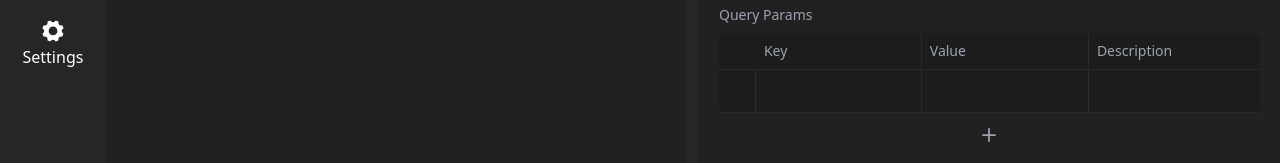
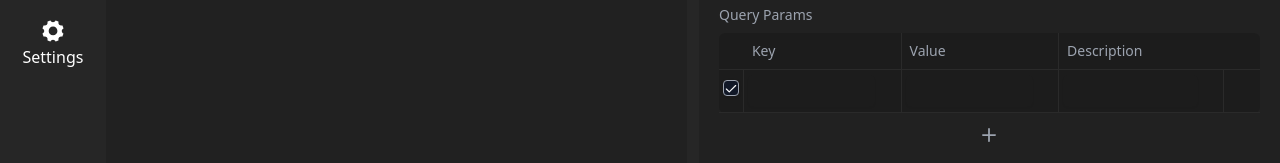
Before and after one commit to PV1shal/capybara, a React (Vite) app: page / in a window 1280 px wide. Shown: the part 147-310 px from the top of the page. Built offline with nearby package versions, Linux system fonts and the light colour scheme.

Commit message:
checkbox + move from list to json to store row data

```diff
--- a/package.json
+++ b/package.json
@@ -10,6 +10,7 @@
     "tauri": "tauri"
   },
   "dependencies": {
+    "@radix-ui/react-checkbox": "^1.1.3",
     "@radix-ui/react-dialog": "^1.1.4",
     "@radix-ui/react-popover": "^1.1.4",
     "@radix-ui/react-slot": "^1.1.1",
--- a/src/components/BodyTable.jsx
+++ b/src/components/BodyTable.jsx
@@ -1,21 +1,27 @@
 import { useState } from "react";
-import { Input } from "./ui/input";
+import RequestInputTable from "./RequestInputTable";
 import { cn } from "@/lib/utils";
-import { IoIosClose } from "react-icons/io";
-import RequestInputTable from "./RequestInputTable";
 
 const BodyTable = () => {
   const [bodyType, setBodyType] = useState("none");
-  const [rows, setRows] = useState([{ key: "", value: "", description: "" }]);
+  const [rowsData, setRowsData] = useState({
+    0: { key: "", value: "", description: "", isIncluded: true }
+  });
+  const [nextId, setNextId] = useState(1);
 
   const addRow = () => {
-    setRows([...rows, { key: "", value: "", description: "" }]);
+    setRowsData(prev => ({
+      ...prev,
+      [nextId]: { key: "", value: "", description: "", isIncluded: true }
+    }));
+    setNextId(prev => prev + 1);
   };
 
-  const deleteRow = (index) => {
-    if (rows.length > 1) {
-      const newRows = rows.filter((_, i) => i !== index);
-      setRows(newRows);
+  const deleteRow = (id) => {
+    if (Object.keys(rowsData).length > 1) {
+      const newRows = { ...rowsData };
+      delete newRows[id];
+      setRowsData(newRows);
     }
   };
 
@@ -50,13 +56,12 @@ const BodyTable = () => {
           raw
         </button>
       </div>
-
-      {bodyType === "form-data" && (
+      {bodyType !== "none" && (
         <RequestInputTable
-          rows={rows}
+          rowsData={rowsData}
           addRow={addRow}
           deleteRow={deleteRow}
-          setRows={setRows}
+          setRowsData={setRowsData}
         />
       )}
     </div>
--- a/src/components/ParamsTable.jsx
+++ b/src/components/ParamsTable.jsx
@@ -1,24 +1,41 @@
-import { useState } from "react";
+import { useState, useEffect } from "react";
 import RequestInputTable from "./RequestInputTable";
 
 const ParamsTable = () => {
-  const [rows, setRows] = useState([{ key: "", value: "", description: "" }]);
+  const [rowsData, setRowsData] = useState({
+    0: { key: "", value: "", description: "", isIncluded: true },
+  });
+  const [nextId, setNextId] = useState(1);
 
   const addRow = () => {
-    setRows([...rows, { key: "", value: "", description: "" }]);
+    setRowsData((prev) => ({
+      ...prev,
+      [nextId]: { key: "", value: "", description: "", isIncluded: true },
+    }));
+    setNextId((prev) => prev + 1);
   };
 
-  const deleteRow = (index) => {
-    if (rows.length > 1) {
-      const newRows = rows.filter((_, i) => i !== index);
-      setRows(newRows);
+  const deleteRow = (id) => {
+    if (Object.keys(rowsData).length > 1) {
+      const newRows = { ...rowsData };
+      delete newRows[id];
+      setRowsData(newRows);
     }
   };
+
+  useEffect(() => {
+    console.log(rowsData);
+  }, [rowsData]);
 
   return (
     <div className="space-y-2 m-5">
       <div className="text-sm text-gray-400">Query Params</div>
-      <RequestInputTable rows={rows} addRow={addRow} deleteRow={deleteRow} setRows={setRows} />
+      <RequestInputTable
+        rowsData={rowsData}
+        addRow={addRow}
+        deleteRow={deleteRow}
+        setRowsData={setRowsData}
+      />
     </div>
   );
 };
--- a/src/components/RequestInputTable.jsx
+++ b/src/components/RequestInputTable.jsx
@@ -1,8 +1,31 @@
 import { Input } from "./ui/input";
+import { IoIosAdd } from "react-icons/io";
+import { FaEraser } from "react-icons/fa";
 import { IoIosClose } from "react-icons/io";
-import { IoIosAdd } from "react-icons/io";
+import { Checkbox } from "@/components/ui/checkbox";
 
-const RequestInputTable = ({ rows, addRow, deleteRow, setRows }) => {
+const RequestInputTable = ({ rowsData, addRow, deleteRow, setRowsData }) => {
+  const handleInputChange = (id, field, value) => {
+    setRowsData((prev) => ({
+      ...prev,
+      [id]: { ...prev[id], [field]: value },
+    }));
+  };
+
+  const handleClear = (id, field) => {
+    setRowsData((prev) => ({
+      ...prev,
+      [id]: { ...prev[id], [field]: "" },
+    }));
+  };
+
+  const handleCheckboxChange = (id, checked) => {
+    setRowsData((prev) => ({
+      ...prev,
+      [id]: { ...prev[id], isIncluded: checked },
+    }));
+  };
+
   return (
     <div className="w-full flex flex-col items-center">
       <table className="w-full border-separate border-spacing-0 bg-[#1c1c1c] rounded-md">
@@ -18,51 +41,76 @@ const RequestInputTable = ({ rows, addRow, deleteRow, setRows }) => {
             <th className="text-left p-2 text-sm font-normal text-gray-400 border-b border-[#2a2a2a] w-1/3">
               Description
             </th>
+            <th className="w-10 p-2 border-b border-[#2a2a2a]"></th>
           </tr>
         </thead>
         <tbody>
-          {rows.map((row, index) => (
-            <tr key={index} className="group">
+          {Object.entries(rowsData).map(([id, row]) => (
+            <tr key={id} className="group">
               <td className="w-10 p-1 border-b border-r border-[#2a2a2a]">
+                <Checkbox
+                  checked={row.isIncluded}
+                  onCheckedChange={(checked) =>
+                    handleCheckboxChange(id, checked)
+                  }
+                  className="border-gray-400"
+                />
+              </td>
+              <td className="p-1 border-b border-r border-[#2a2a2a]">
+                <div className="flex flex-row items-center gap-2 group/key">
+                  <Input
+                    className="bg-transparent border-0 h-8 w-full focus:ring-0 focus:outline-none text-white"
+                    value={row.key}
+                    onChange={(e) =>
+                      handleInputChange(id, "key", e.target.value)
+                    }
+                  />
+                  <FaEraser
+                    size={16}
+                    className="opacity-0 group-hover/key:opacity-100 transition-opacity cursor-pointer text-gray-400 hover:text-white"
+                    onClick={() => handleClear(id, "key")}
+                  />
+                </div>
+              </td>
+              <td className="p-1 border-b border-r border-[#2a2a2a]">
+                <div className="flex flex-row items-center gap-2 group/value">
+                  <Input
+                    className="bg-transparent border-0 h-8 w-full focus:ring-0 focus:outline-none text-white"
+                    value={row.value}
+                    onChange={(e) =>
+                      handleInputChange(id, "value", e.target.value)
+                    }
+                  />
+                  <FaEraser
+                    size={16}
+                    className="opacity-0 group-hover/value:opacity-100 transition-opacity cursor-pointer text-gray-400 hover:text-white"
+                    onClick={() => handleClear(id, "value")}
+                  />
+                </div>
+              </td>
+              <td className="p-1 border-b border-[#2a2a2a]">
+                <div className="flex flex-row items-center gap-2 group/desc">
+                  <Input
+                    className="bg-transparent border-0 h-8 w-full focus:ring-0 focus:outline-none text-white"
+                    value={row.description}
+                    onChange={(e) =>
+                      handleInputChange(id, "description", e.target.value)
+                    }
+                  />
+                  <FaEraser
+                    size={16}
+                    className="opacity-0 group-hover/desc:opacity-100 transition-opacity cursor-pointer text-gray-400 hover:text-white"
+                    onClick={() => handleClear(id, "description")}
+                  />
+                </div>
+              </td>
+              <td className="w-10 p-1 border-b border-l border-[#2a2a2a]">
                 <button
-                  onClick={() => deleteRow(index)}
+                  onClick={() => deleteRow(id)}
                   className="opacity-0 group-hover:opacity-100 transition-opacity"
                 >
                   <IoIosClose size={28} />
                 </button>
-              </td>
-              <td className="p-1 border-b border-r border-[#2a2a2a]">
-                <Input
-                  className="bg-transparent border-0 h-8 w-full focus:ring-0 focus:outline-none text-white"
-                  value={row.key}
-                  onChange={(e) => {
-                    const newRows = [...rows];
-                    newRows[index].key = e.target.value;
-                    setRows(newRows);
-                  }}
-                />
-              </td>
-              <td className="p-1 border-b border-r border-[#2a2a2a]">
-                <Input
-                  className="bg-transparent border-0 h-8 w-full focus:ring-0 focus:outline-none text-white"
-                  value={row.value}
-                  onChange={(e) => {
-                    const newRows = [...rows];
-                    newRows[index].value = e.target.value;
-                    setRows(newRows);
-                  }}
-                />
-              </td>
-              <td className="p-1 border-b border-[#2a2a2a]">
-                <Input
-                  className="bg-transparent border-0 h-8 w-full focus:ring-0 focus:outline-none text-white"
-                  value={row.description}
-                  onChange={(e) => {
-                    const newRows = [...rows];
-                    newRows[index].description = e.target.value;
-                    setRows(newRows);
-                  }}
-                />
               </td>
             </tr>
           ))}
--- /dev/null
+++ b/src/components/ui/checkbox.jsx
@@ -0,0 +1,22 @@
+import * as React from "react"
+import * as CheckboxPrimitive from "@radix-ui/react-checkbox"
+import { Check } from "lucide-react"
+
+import { cn } from "@/lib/utils"
+
+const Checkbox = React.forwardRef(({ className, ...props }, ref) => (
+  <CheckboxPrimitive.Root
+    ref={ref}
+    className={cn(
+      "peer h-4 w-4 shrink-0 rounded-sm border border-primary shadow focus-visible:outline-none focus-visible:ring-1 focus-visible:ring-ring disabled:cursor-not-allowed disabled:opacity-50 data-[state=checked]:bg-primary data-[state=checked]:text-primary-foreground",
+      className
+    )}
+    {...props}>
+    <CheckboxPrimitive.Indicator className={cn("flex items-center justify-center text-current")}>
+      <Check className="h-4 w-4" />
+    </CheckboxPrimitive.Indicator>
+  </CheckboxPrimitive.Root>
+))
+Checkbox.displayName = CheckboxPrimitive.Root.displayName
+
+export { Checkbox }
```
